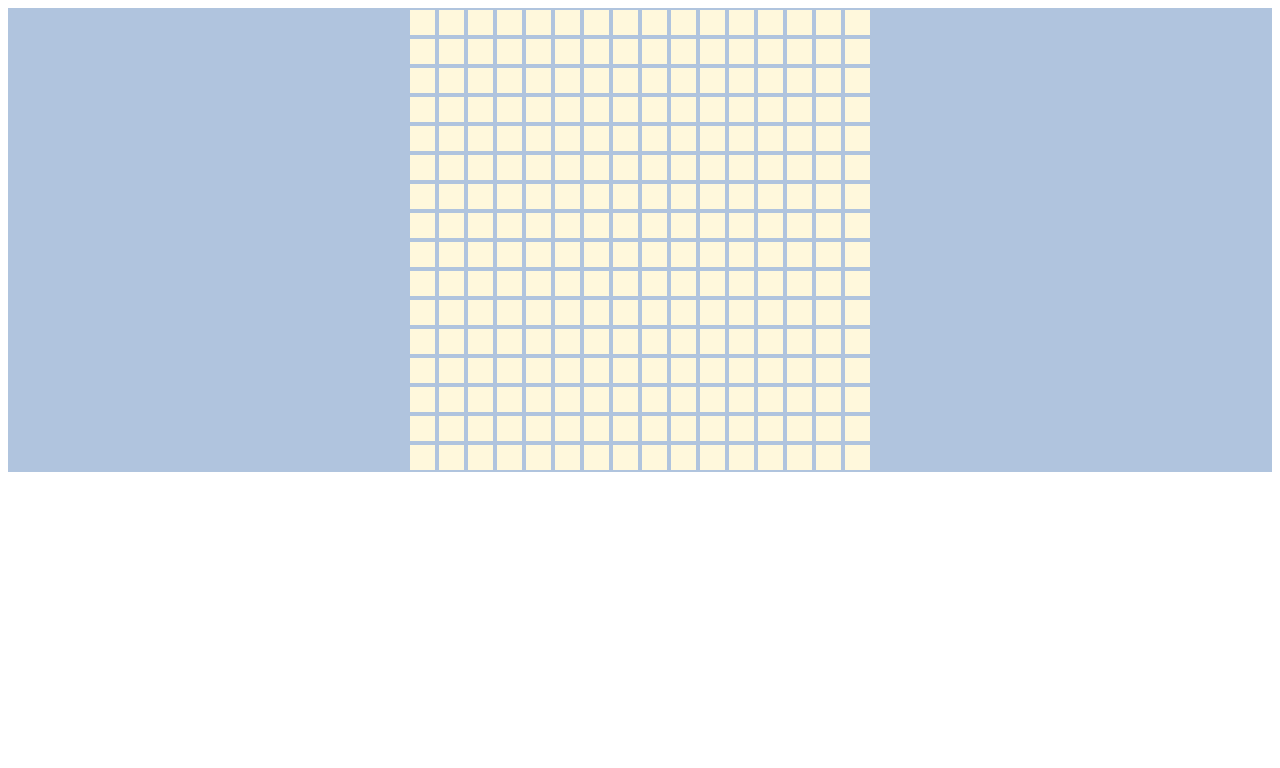
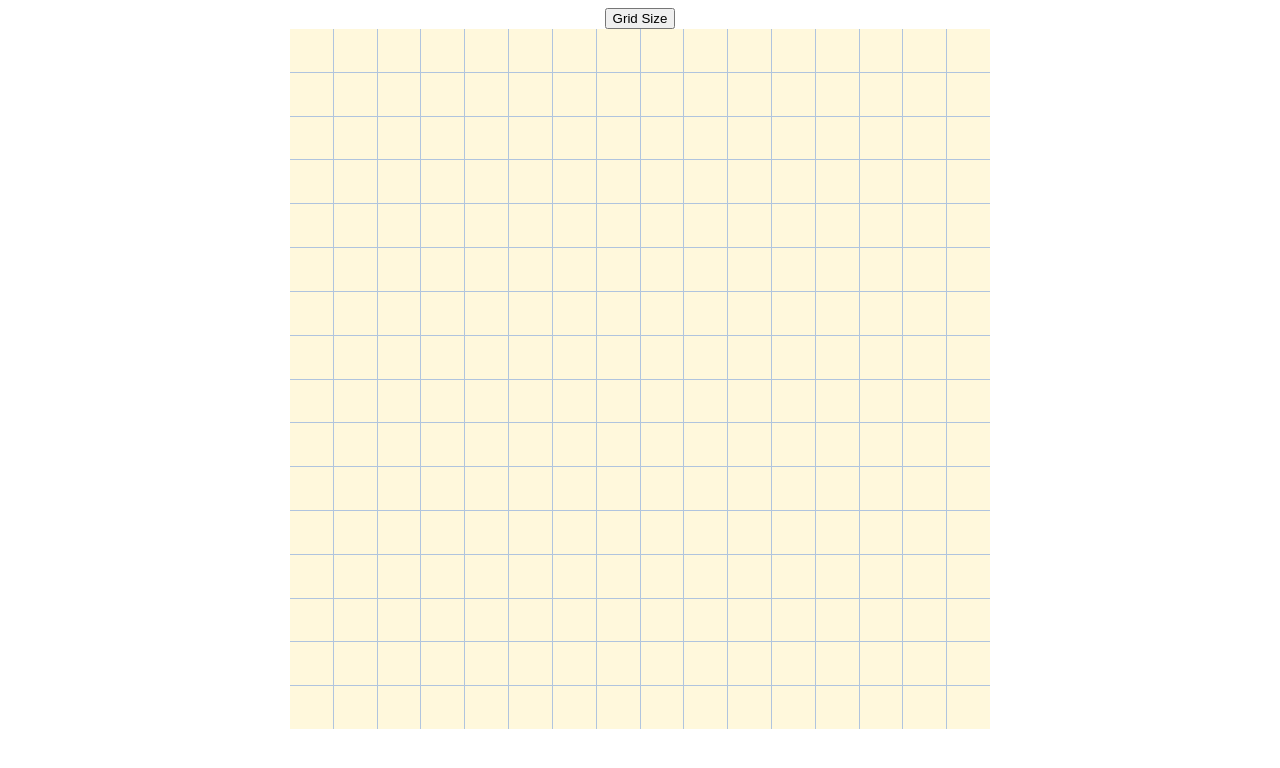
Before and after one commit to AWake01/odin-project-etch-a-sketch, a plain HTML site: page index.html in a window 1280 px wide. Drawn offline with Linux system fonts and the light colour scheme.

Commit message:
Grid resize via buton and prompt window implimented.

```diff
--- a/index.html
+++ b/index.html
@@ -6,9 +6,9 @@
     <script src="javascript.js" defer></script>
     <link rel="stylesheet" href="style.css">
     <title>Odin Project - Etch-A-Sketch</title>
-    <div id="gridFrame"></div>
 </head>
 <body>
-
+    <button id="#sizeBtn">Grid Size</button>
+    <div id="gridFrame"></div>
 </body>
 </html>
--- a/javascript.js
+++ b/javascript.js
@@ -1,8 +1,10 @@
-let rowCount = 16;
-let colCount = 16;
+const gridSizePx = 700;
+const rows = 16;
+const columns = 16;
 
 const gridFrame = document.getElementById("gridFrame");
 
+function generateGrid(rowCount, colCount) {
     for(let y = 0; y < colCount; y++){
         const row = document.createElement("div");
         row.classList.add("row");
@@ -11,17 +13,41 @@ for(let y = 0; y < colCount; y++){
             const cell = document.createElement("div");
             cell.classList.add("cell");
             cell.classList.add("defaultColor");
+            //cell.style.width = `${gridSizePx}px`;
+            //cell.style.height = `${gridSizePx}px`;
             row.appendChild(cell);
         }
         gridFrame.appendChild(row);
     }
+}
 
 document.addEventListener("mouseover", (e) => {
     const target = e.target;
-    //console.log(target.classList);
+    //console.log(target);
 
     if(target.classList.contains("cell")) {
             target.classList.remove("defaultColor");
             target.classList.add("highlightColor");
     }
 })
+
+document.addEventListener("click", (e) => {
+    const target = e.target;
+    //console.log(target);
+
+    let gridSize = 0;
+    do{
+        gridSize = prompt("Enter the grid size (1 to 100):", "16");
+    }while(gridSize < 1 || gridSize > 100 || isNaN(gridSize));
+
+    if(gridSize) {  //Prompt OK
+        //gridFrame.innerHTML = "";    //Remove all gridFrame children. Alt: generateGrid(gridSize, gridSize)
+        gridFrame.replaceChildren();
+        console.log(gridSize);
+        generateGrid(gridSize, gridSize);
+    } else {return} //Prompt CANCEL
+})
+
+//MAIN SCRIPT
+/////////////
+generateGrid(rows, columns);
--- a/style.css
+++ b/style.css
@@ -1,22 +1,40 @@
-#gridFrame {
-background-color:lightsteelblue;
-
+body {
     display: flex;
     flex-direction: column;
     align-items: center;
     justify-content: center;
 }
 
+#sizeBtn {
+    text-align: center;
+    font-size: 68px;
+}
+
+#gridFrame {
+background-color:lightsteelblue;
+
+    display: flex;
+    flex-direction: column;
+    align-items: stretch;
+    justify-content: stretch;
+    flex-wrap: nowrap;
+
+    width: 700px;
+    height: 700px;
+    gap: 1px;
+}
+
 .row {
     display: flex;
-    align-items: center;
+    align-items: stretch;
+    flex-grow: 1;
     justify-content: center;
+    flex-wrap: nowrap;
+    gap: 1px;
 }
 
 .cell {
-    width: 25px;
-    height: 25px;
-    margin: 2px;
+    flex-grow: 1;
 }
 
 .defaultColor {
```
Lines whose indentation alone changed are shown as unchanged.
